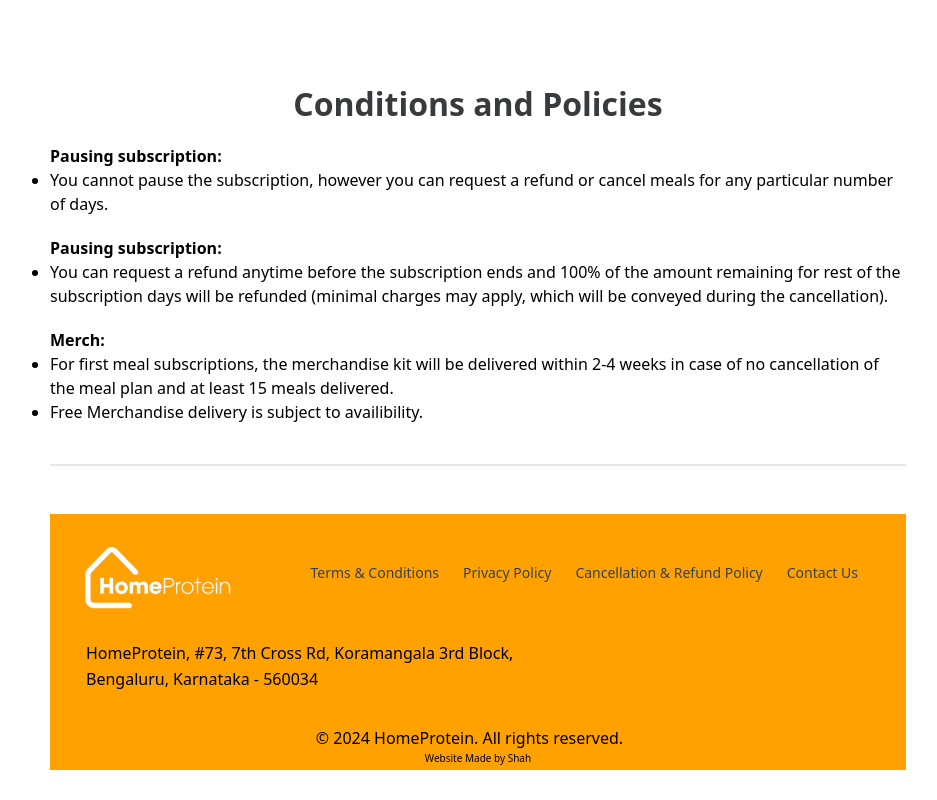
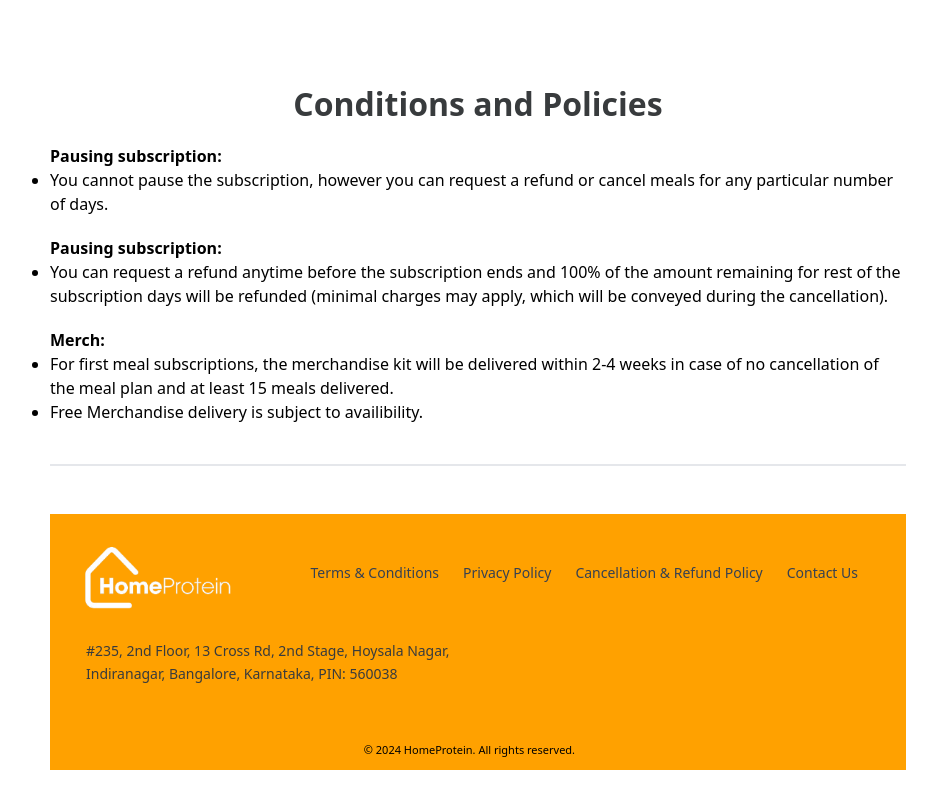
Before and after one commit to DanishQ1011/homeprotein, a Next.js app: page /policies in a window 1280 px wide. Shown: the whole page, without its empty margins (162-1099 px from the left). Built offline with nearby package versions, Linux system fonts and the light colour scheme.

Commit message:
Update Footer.jsx

```diff
--- a/src/components/Footer.jsx
+++ b/src/components/Footer.jsx
@@ -27,12 +27,11 @@
           </div>
 
           <div>
-            <div className="leading-relaxed ml-[1.5rem] max-sm:ml-0 max-sm:px-6  ">
-              <p className="mt-5 max-sm:mt-[2rem]">HomeProtein, #73, 7th Cross Rd, Koramangala 3rd Block,</p>
-              <p>Bengaluru, Karnataka - 560034</p>
+            <div className="leading-relaxed ml-[1.5rem] max-sm:ml-0 max-sm:px-6 text-primary2 text-[14px]">
+              <p className="mt-5 max-sm:mt-[2rem]">#235, 2nd Floor, 13 Cross Rd, 2nd Stage, Hoysala Nagar, <br className="max-sm:hidden"/> Indiranagar,  Bangalore, Karnataka, <br className="md:hidden"/> PIN: 560038 </p>
             </div>
-            <p className="absolute bottom-5 left-[49%] transform -translate-x-1/2 max-lg:bottom-[2.2rem] max-sm:text-[11px]">© 2024 HomeProtein. All rights reserved.</p>
-            <p className="text-[10px] absolute bottom-0 left-1/2 transform -translate-x-1/2 mb-1 max-lg:bottom-[0.8rem]">Website Made by <a href="https://iamshah.xyz" target="_blank">Shah</a></p>
+            <p className="absolute bottom-3 left-[49%] transform -translate-x-1/2 max-lg:bottom-[2rem] text-[11px]">© 2024 HomeProtein. All rights reserved.</p>
+            {/* <p className="text-[10px] absolute bottom-0 left-1/2 transform -translate-x-1/2 mb-1 max-lg:bottom-[0.8rem]">Website Made by <a href="https://iamshah.xyz" target="_blank">Shah</a></p> */}
           </div>
         </footer>
     )
```
